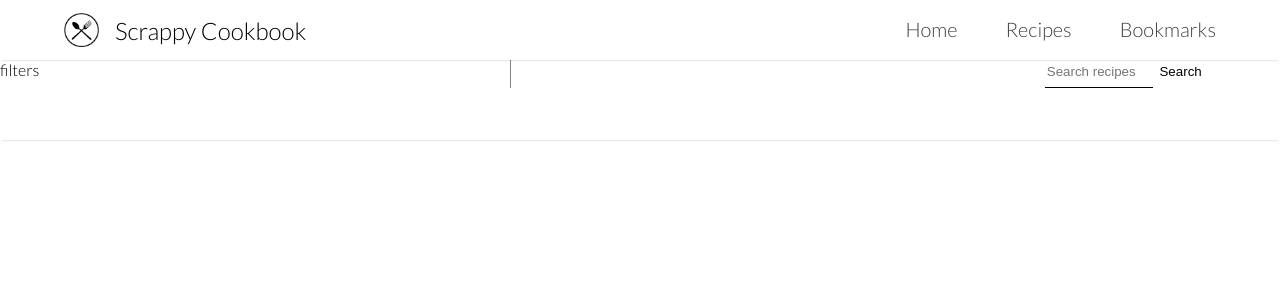
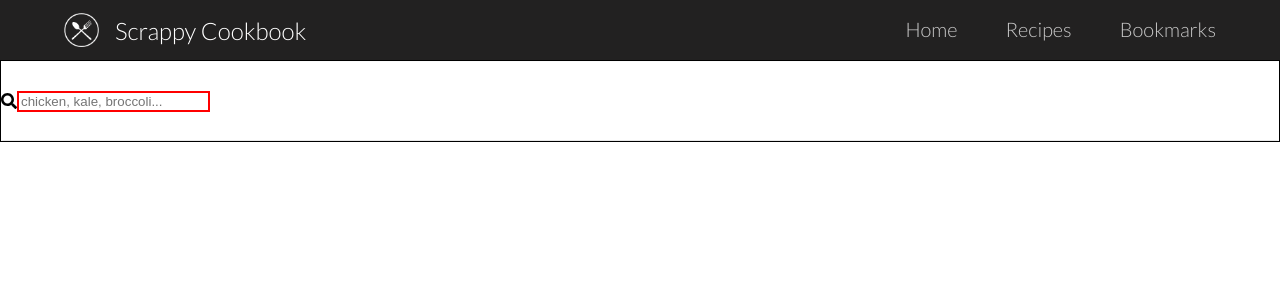
Before and after one commit to rvthai/scrappy-cookbook, a React (Create React App) app: page /recipes in a window 1280 px wide. Shown: the top 300 px of the page. Built offline with nearby package versions, Linux system fonts and the light colour scheme.

Commit message:
Style search bar [wip]

```diff
--- a/src/components/App.js
+++ b/src/components/App.js
@@ -23,7 +23,7 @@ class App extends Component {
             />
             <Route exact path="/recipes/:id" component={RecipeDetails} />
             <Route exact path="/bookmarks" component={Bookmarks} />
-            <Route path="*" component={GenericNotFound} />
+            {/* <Route path="*" component={GenericNotFound} /> */}
           </Switch>
         </Router>
       </div>
--- a/src/components/Navbar.js
+++ b/src/components/Navbar.js
@@ -3,7 +3,7 @@ import { Link } from "react-router-dom";
 import { FontAwesomeIcon } from "@fortawesome/react-fontawesome";
 import "../stylesheets/Navbar.css";
 
-import Logo from "../assets/logo-inverted.png";
+import Logo from "../assets/logo.png";
 class Navbar extends Component {
   render() {
     return (
--- a/src/components/Search.js
+++ b/src/components/Search.js
@@ -50,30 +50,27 @@ class Search extends Component {
     return (
       <div>
         <Navbar />
-        <div className="search-container">
-          <div className="sc">
-            <div>filters</div>
-            <div className="vr"></div>
         <SearchBar
           className="sb"
           query={this.props.query}
           onSearchChange={this.handleSearchChange}
           onSearchSubmit={this.handleSearchSubmit}
         />
-          </div>
-        </div>
+
         {/* <SearchFilters
             filters={this.props.filters}
             onFiltersChange={this.handleFiltersChange}
           />
           <button onClick={this.handleBack}>Back</button>
           <button onClick={this.handleNext}>Next</button> */}
+        <div className="sr">
           <SearchResults
             from={this.props.pagnition.from}
             to={this.props.pagnition.to}
             recipes={this.props.recipes}
           />
           {/* <Featured /> */}
+        </div>
       </div>
     );
   }
--- a/src/components/SearchBar.js
+++ b/src/components/SearchBar.js
@@ -1,5 +1,9 @@
 import React, { Component } from "react";
+import { FontAwesomeIcon } from "@fortawesome/react-fontawesome";
 import "../stylesheets/SearchBar.css";
+
+// Icons
+import { faSearch } from "@fortawesome/free-solid-svg-icons";
 // Actions
 import { saveSearch } from "../actions";
 class SearchBar extends Component {
@@ -13,17 +17,36 @@ class SearchBar extends Component {
 
   render() {
     return (
-      <div>
+      <div className="search-bar-container">
+        <div className="search-bar-items">
+          <FontAwesomeIcon className="search-bar-icon" icon={faSearch} />
           <form onSubmit={this.handleSubmit}>
+            <input
+              className="search-bar"
+              type="text"
+              value={this.props.query}
+              onChange={this.handleChange}
+              placeholder="chicken, kale, broccoli..."
+            />
+          </form>
+        </div>
+        {/* <div className="form">
+          <form onSubmit={this.handleSubmit}>
+            <FontAwesomeIcon
+              className="search-icon"
+              icon={faSearch}
+              size="3x"
+              light
+            />
             <input
               type="text"
               className="search-bar"
               value={this.props.query}
               onChange={this.handleChange}
-            placeholder="Search recipes"
+              placeholder="chicken, kale, broccoli..."
             />
-          <input className="search-btn" type="submit" value="Search" />
           </form>
+        </div> */}
       </div>
     );
   }
--- a/src/stylesheets/Navbar.css
+++ b/src/stylesheets/Navbar.css
@@ -1,12 +1,12 @@
 .nav-2 {
-  background-color: white;
+  background-color: rgb(34, 33, 33);
   box-shadow: 0 2px 2px -2px rgba(0, 0, 0, 0.3);
 }
 
 .nav-2 .brand {
   display: flex;
   align-items: center;
-  color: black;
+  color: white;
   text-decoration: none;
   font-size: 24px;
   margin-left: 4rem;
@@ -15,7 +15,7 @@
 }
 
 .nav-2 .logo {
-  color: black;
+  color: white;
   padding-right: 1rem;
   width: 35px;
 }
@@ -27,7 +27,7 @@
 }
 
 .nav-2 .link {
-  color: black;
+  color: white;
   opacity: 0.75;
   font-size: 20px;
   text-decoration: none;
@@ -42,7 +42,7 @@
 .nav-2 .link:after {
   content: "";
   display: block;
-  background-color: black;
+  background-color: white;
   width: 0;
   height: 2px;
   transition: width 0.4s;
--- a/src/stylesheets/Search.css
+++ b/src/stylesheets/Search.css
@@ -1,19 +1,16 @@
-.search-container {
+/* .search-container {
   position: fixed;
   top: 60px;
   height: 80px;
   width: 100%;
   box-shadow: 0 2px 2px -2px rgba(0, 0, 0, 0.3);
-}
+} */
 
 .sc {
   display: flex;
   justify-content: space-between;
 }
 
-.sb {
+.sr {
+  margin-top: 10rem;
 }
-
-.vr {
-  border-left: 1px solid gray;
-}
--- a/src/stylesheets/SearchBar.css
+++ b/src/stylesheets/SearchBar.css
@@ -1,18 +1,41 @@
-.search-bar {
-  margin-left: 4rem;
-  border: none;
-  width: 35%;
-  border-bottom: solid 1px black;
-  outline: 0;
-  padding-bottom: 0.5rem;
+.search-bar-container {
+  /* border: solid 2px red; */
+  position: fixed;
+  top: 60px;
+  width: 100%;
+  height: 80px;
+  box-shadow: 0 2px 2px -2px rgba(0, 0, 0, 0.3);
 }
 
-.search-btn {
-  margin-left: 1rem;
+.search-bar-items {
+  display: flex;
+  height: 80px;
+  align-items: center;
+  border: solid 1px;
+}
+
+.search-bar-icon {
+}
+
+.search-bar {
+  border: solid 2px red;
+  width: 100%;
+}
+
+/* .search-bar {
+  width: 100%;
+  outline: 0;
+  font-size: 35px;
   border: none;
-  background-color: transparent;
-  outline: 0;
-  cursor: pointer;
-  margin: 0;
-  text-align: bottom;
+  margin-right: 2rem;
+  border: solid 1px blue;
 }
+
+.search-bar::placeholder {
+  color: #e6e6e6;
+}
+
+.search-icon {
+  color: #e6e6e6;
+  padding-right: 1rem;
+} */
```
Lines whose indentation alone changed are shown as unchanged.
